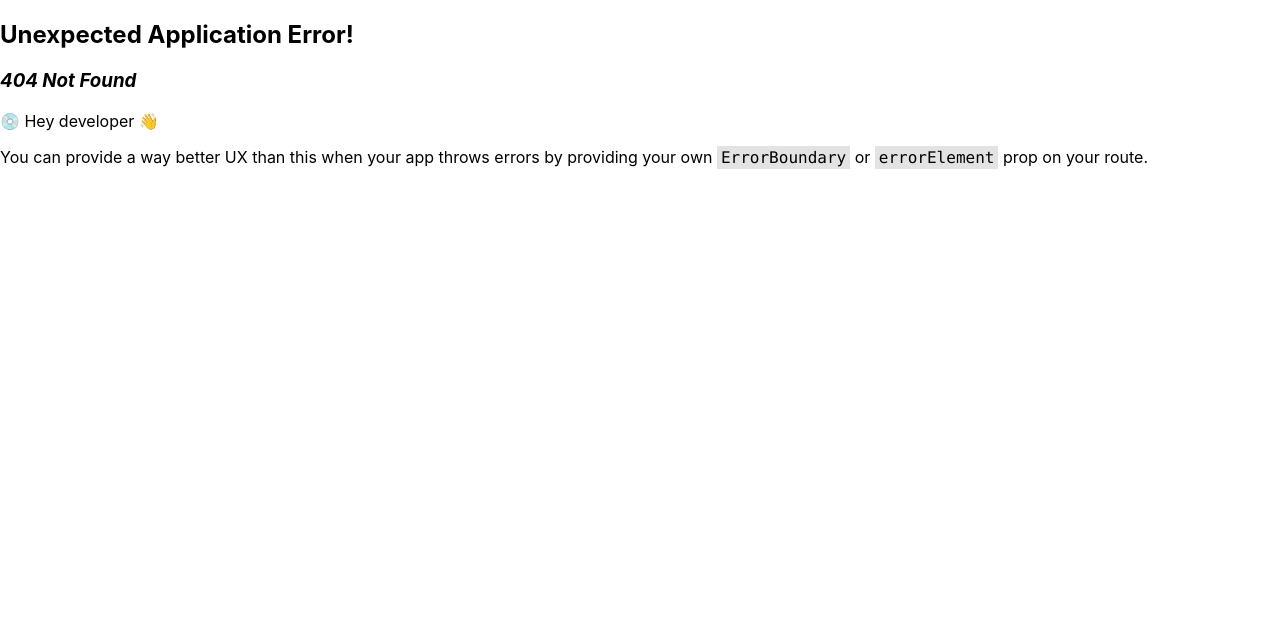
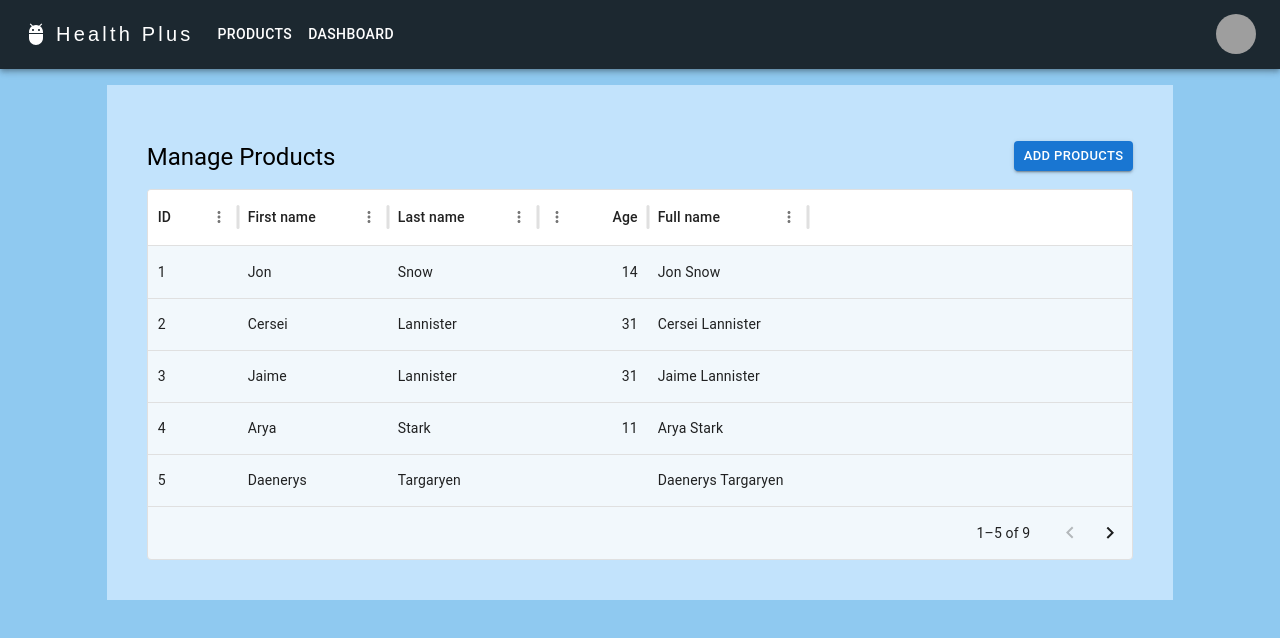
Before and after one commit to Aayushi-2000/Health_Plus, a React (Create React App) app: page /dashboard in a window 1280 px wide. Before the commit this address had no page. Shown: the top 638 px of the page. Built offline with nearby package versions, Linux system fonts and the light colour scheme; grey boxes are pictures that could not be loaded.

Commit message:
add-component

```diff
--- a/package.json
+++ b/package.json
@@ -7,6 +7,7 @@
     "@emotion/styled": "^11.11.5",
     "@mui/icons-material": "^5.15.16",
     "@mui/material": "^5.15.16",
+    "@mui/x-data-grid": "^7.5.1",
     "@testing-library/jest-dom": "^5.17.0",
     "@testing-library/react": "^13.4.0",
     "@testing-library/user-event": "^13.5.0",
--- a/src/App.css
+++ b/src/App.css
@@ -1,45 +1,24 @@
-.App {
-  text-align: center;
-}
 
-.App-logo {
-  height: 40vmin;
-  pointer-events: none;
-}
-
-@media (prefers-reduced-motion: no-preference) {
-  .App-logo {
-    animation: App-logo-spin infinite 20s linear;
-  }
-}
-
-.App-header {
-  background-color: #282c34;
-  min-height: 100vh;
-  display: flex;
-  flex-direction: column;
-  align-items: center;
-  justify-content: center;
-  font-size: calc(10px + 2vmin);
-  color: white;
-}
-
-.App-link {
-  color: #61dafb;
-}
-
-@keyframes App-logo-spin {
-  from {
-    transform: rotate(0deg);
-  }
-  to {
-    transform: rotate(360deg);
-  }
-}
 .sticky {
   position: -webkit-sticky; /* For Safari */
   position: sticky;
   top: 0;
-  z-index: 1000; /* Make sure it appears above other content */
-  background-color: white; /* Optional: to match the background color of the nav bar */
+  z-index: 1000;
 }
+body {
+  margin: 0;
+  font-family: -apple-system, BlinkMacSystemFont, 'Segoe UI', 'Roboto', 'Oxygen',
+    'Ubuntu', 'Cantarell', 'Fira Sans', 'Droid Sans', 'Helvetica Neue',
+    sans-serif;
+  -webkit-font-smoothing: antialiased;
+  -moz-osx-font-smoothing: grayscale;
+  background-color: #7bc0eed8;
+}
+
+code {
+  font-family: source-code-pro, Menlo, Monaco, Consolas, 'Courier New',
+    monospace;
+}
+.navbar{
+  background-color: rgba(0, 0, 0, 0.801) !important;
+}
--- a/src/components/common/common.js
+++ b/src/components/common/common.js
@@ -2,9 +2,10 @@ import { Route, createRoutesFromElements } from "react-router-dom";
 import HomePage from "../../pages/Home";
 import Products from "../../pages/Products";
 import Layout from "../layout/layout";
+import AdminDashboard from "../../pages/AdminDashboard";
 
 
- const ArrayRoute=[{path:'/',element:<HomePage/>},{path:'/product',element:<Products/>}]
+ const ArrayRoute=[{path:'/',element:<HomePage/>},{path:'/product',element:<Products/>},{path:'/dashboard',element:<AdminDashboard/>}]
 
  export const routes = createRoutesFromElements(
     <>
--- a/src/index.css
+++ /dev/null
@@ -1,13 +0,0 @@
-body {
-  margin: 0;
-  font-family: -apple-system, BlinkMacSystemFont, 'Segoe UI', 'Roboto', 'Oxygen',
-    'Ubuntu', 'Cantarell', 'Fira Sans', 'Droid Sans', 'Helvetica Neue',
-    sans-serif;
-  -webkit-font-smoothing: antialiased;
-  -moz-osx-font-smoothing: grayscale;
-}
-
-code {
-  font-family: source-code-pro, Menlo, Monaco, Consolas, 'Courier New',
-    monospace;
-}
--- /dev/null
+++ b/src/pages/AdminDashboard.js
@@ -0,0 +1,92 @@
+import * as React from "react";
+import Box from "@mui/material/Box";
+import { DataGrid } from "@mui/x-data-grid";
+import { Button, Grid, Typography } from "@mui/material";
+
+const columns = [
+  { field: "id", headerName: "ID", width: 90 },
+  {
+    field: "firstName",
+    headerName: "First name",
+    width: 150,
+    editable: true,
+  },
+  {
+    field: "lastName",
+    headerName: "Last name",
+    width: 150,
+    editable: true,
+  },
+  {
+    field: "age",
+    headerName: "Age",
+    type: "number",
+    width: 110,
+    editable: true,
+  },
+  {
+    field: "fullName",
+    headerName: "Full name",
+    description: "This column has a value getter and is not sortable.",
+    sortable: false,
+    width: 160,
+    valueGetter: (value, row) => `${row.firstName || ""} ${row.lastName || ""}`,
+  },
+];
+
+const rows = [
+  { id: 1, lastName: "Snow", firstName: "Jon", age: 14 },
+  { id: 2, lastName: "Lannister", firstName: "Cersei", age: 31 },
+  { id: 3, lastName: "Lannister", firstName: "Jaime", age: 31 },
+  { id: 4, lastName: "Stark", firstName: "Arya", age: 11 },
+  { id: 5, lastName: "Targaryen", firstName: "Daenerys", age: null },
+  { id: 6, lastName: "Melisandre", firstName: null, age: 150 },
+  { id: 7, lastName: "Clifford", firstName: "Ferrara", age: 44 },
+  { id: 8, lastName: "Frances", firstName: "Rossini", age: 36 },
+  { id: 9, lastName: "Roxie", firstName: "Harvey", age: 65 },
+];
+
+export default function AdminDashboard() {
+  return (
+    <Box display="flex" justifyContent="center">
+      <Grid
+        container
+        xs={10}
+        md={10}
+        lg={10}
+        columnGap={2}
+        rowSpacing={2}
+
+        sx={{p:5,mt:2,  backgroundColor: "#c2e3fc" }}
+        display="grid"
+      >
+        <Grid item>
+          <Grid container display="flex" justifyContent="space-between">
+            <Grid item>
+              <Typography variant='h5'>Manage Products</Typography>
+            </Grid>
+            <Grid item>
+              <Button variant='contained' size='small' >Add Products</Button>
+            </Grid>
+          </Grid>
+        </Grid>
+        <Grid item>
+          <DataGrid
+            rows={rows}
+            columns={columns}
+            initialState={{
+              pagination: {
+                paginationModel: {
+                  pageSize: 5,
+                },
+              },
+            }}
+            pageSizeOptions={[5]}
+            disableRowSelectionOnClick
+            sx={{ backgroundColor: "#f2f8fc" }}
+          />
+        </Grid>
+      </Grid>
+    </Box>
+  );
+}
--- a/src/pages/NavBar.js
+++ b/src/pages/NavBar.js
@@ -14,7 +14,7 @@ import MenuItem from '@mui/material/MenuItem';
 import AdbIcon from '@mui/icons-material/Adb';
 import { useNavigate } from 'react-router-dom';
 
-const pages = [{name:'Products',href:'/product'}];
+const pages = [{name:'Products',href:'/product'},{name:'Dashboard',href:'/dashboard'}];
 const settings = ['Profile', 'Account', 'Dashboard', 'Logout'];
 
 function NavBar() {
@@ -30,7 +30,6 @@ const navigate=useNavigate()
 
   const handleCloseNavMenu = (page) => {
     navigate(page?.href)
-    console.log('page',page)
     setAnchorElNav(null);
   };
 
@@ -39,7 +38,7 @@ const navigate=useNavigate()
   };
 
   return (
-    <AppBar position="static">
+    <AppBar position="static" className='navbar'>
       <Container maxWidth="xl">
         <Toolbar disableGutters>
           <AdbIcon sx={{ display: { xs: 'none', md: 'flex' }, mr: 1 }} />
```
Also changed, not shown: src/index.js (+7 -7 lines), public/backgroundIMG.jpg (added), 1 other file (tests, documents, lock files or other folders).
